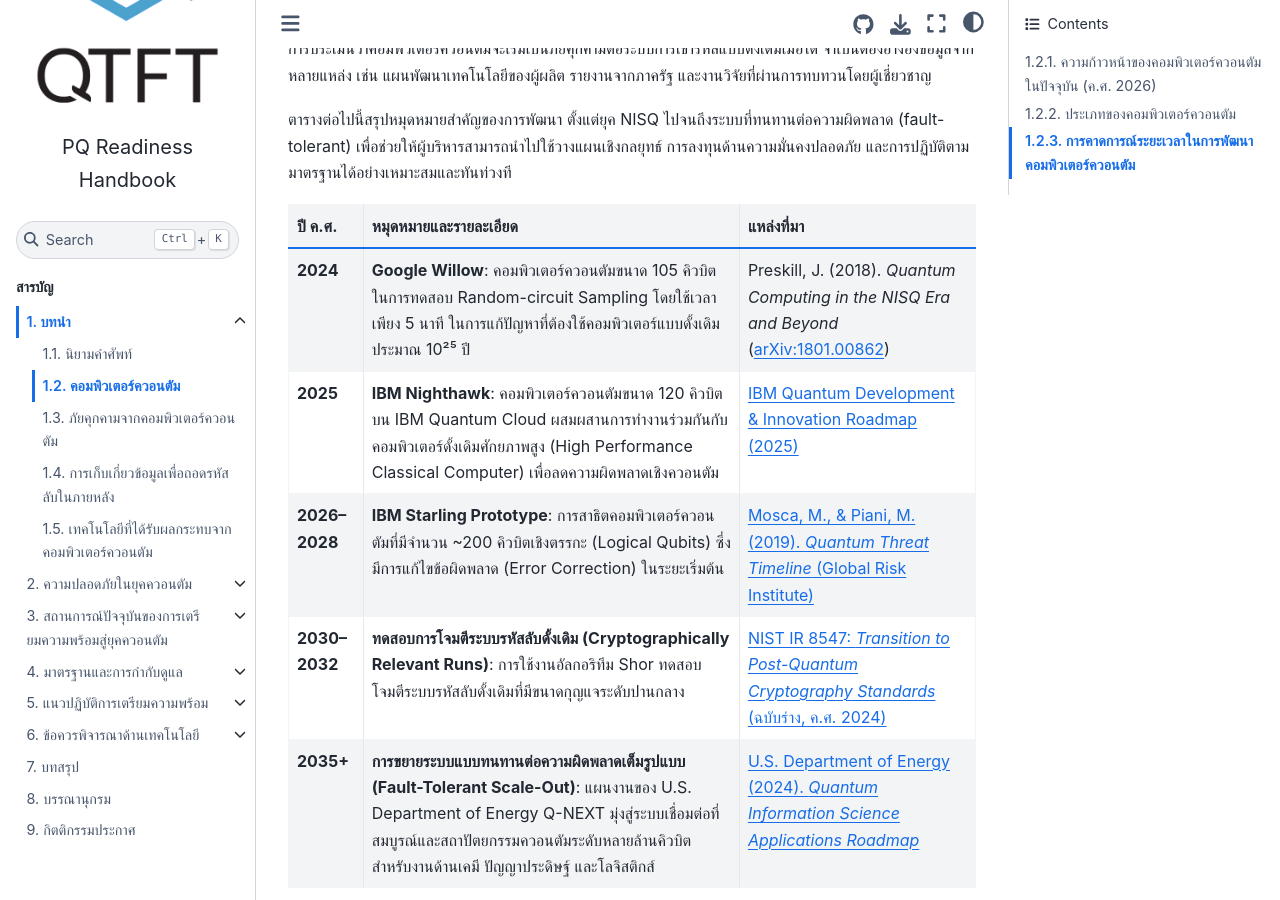
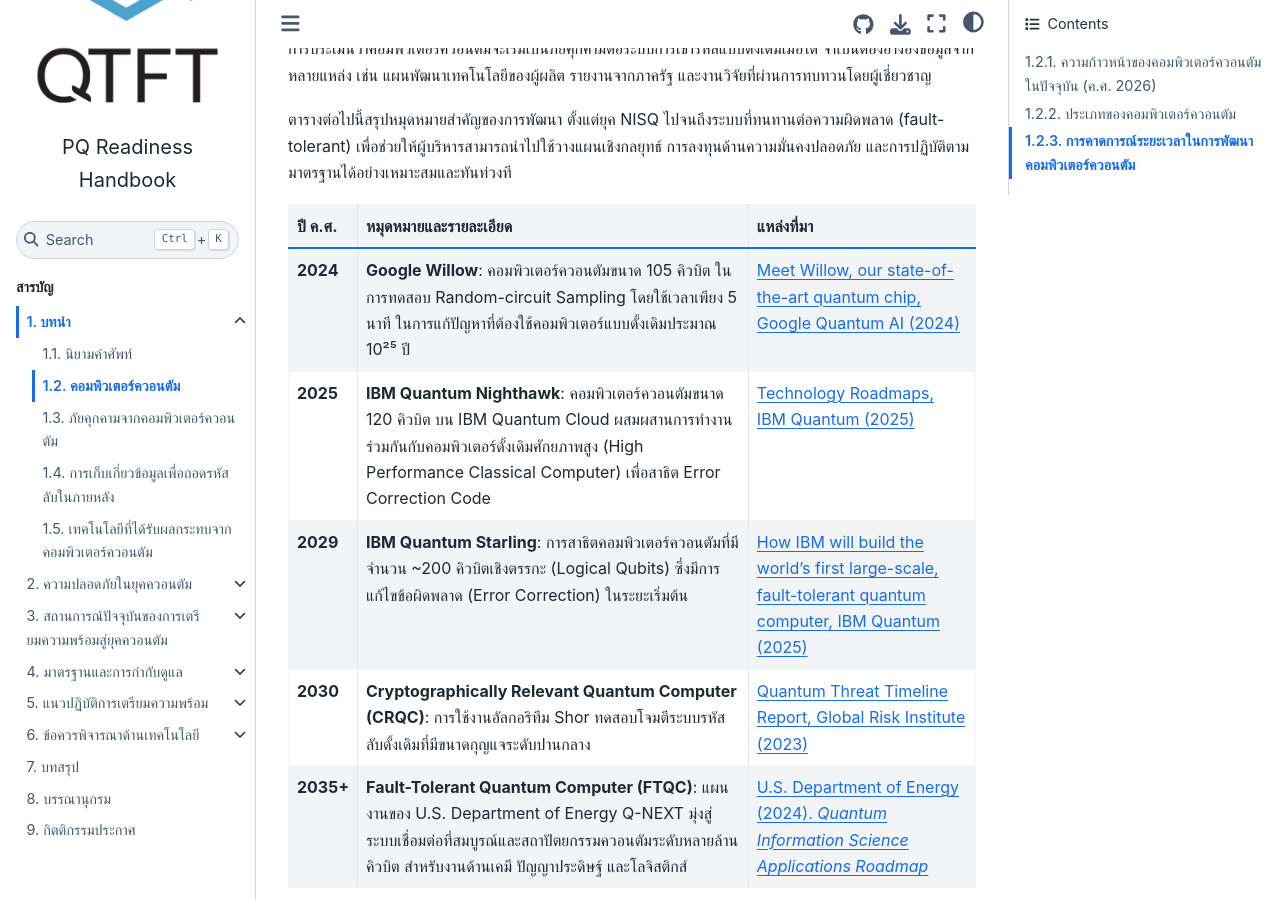
Before and after one commit to qtft/pq-readiness-handbook, a Jupyter Book: the page built from book/introduction/quantum-computer.md, in a window 1280 px wide and 900 px high, scrolled down 2376 px. Built offline with Jupyter Book 1.0.4 settings and Sphinx 7.4.7 and the Sphinx Book theme 1.1.4, drawn with Linux system fonts in a browser that asks for light colours; comment, search, counter and statistics services are not loaded; cross-references to code outside the pages are shown as plain code.

Commit message:
quantum computer

```diff
--- a/book/introduction/quantum-computer.md
+++ b/book/introduction/quantum-computer.md
@@ -37,8 +37,8 @@
 
 | ปี ค.ศ. | หมุดหมายและรายละเอียด | แหล่งที่มา |
 |---------|------------------------|------------|
-| **2024** | **Google Willow**: คอมพิวเตอร์ควอนตัมขนาด 105 คิวบิต ในการทดสอบ Random-circuit Sampling โดยใช้เวลาเพียง 5 นาที ในการแก้ปัญหาที่ต้องใช้คอมพิวเตอร์แบบดั้งเดิมประมาณ 10²⁵ ปี | Preskill, J. (2018). *Quantum Computing in the NISQ Era and Beyond* ([arXiv:1801.00862](https://arxiv.org/abs/1801.00862)) |
-| **2025** | **IBM Nighthawk**: คอมพิวเตอร์ควอนตัมขนาด 120 คิวบิต บน IBM Quantum Cloud ผสมผสานการทำงานร่วมกันกับคอมพิวเตอร์ดั้งเดิมศักยภาพสูง (High Performance Classical Computer) เพื่อลดความผิดพลาดเชิงควอนตัม | [IBM Quantum Development & Innovation Roadmap (2025)](https://www.ibm.com/roadmaps/quantum/2025/) |
-| **2026–2028** | **IBM Starling Prototype**: การสาธิตคอมพิวเตอร์ควอนตัมที่มีจำนวน ~200 คิวบิตเชิงตรรกะ (Logical Qubits) ซึ่งมีการแก้ไขข้อผิดพลาด (Error Correction) ในระยะเริ่มต้น | [Mosca, M., & Piani, M. (2019). *Quantum Threat Timeline* (Global Risk Institute)](https://globalriskinstitute.org/publication/quantum-threat-timeline/) |
-| **2030–2032** | **ทดสอบการโจมตีระบบรหัสลับดั้งเดิม (Cryptographically Relevant Runs)**: การใช้งานอัลกอริทึม Shor ทดสอบโจมตีระบบรหัสลับดั้งเดิมที่มีขนาดกุญแจระดับปานกลาง | [NIST IR 8547: *Transition to Post-Quantum Cryptography Standards* (ฉบับร่าง, ค.ศ. 2024)](https://csrc.nist.gov/pubs/ir/8547/ipd) |
-| **2035+** | **การขยายระบบแบบทนทานต่อความผิดพลาดเต็มรูปแบบ (Fault-Tolerant Scale-Out)**: แผนงานของ U.S. Department of Energy Q-NEXT มุ่งสู่ระบบเชื่อมต่อที่สมบูรณ์และสถาปัตยกรรมควอนตัมระดับหลายล้านคิวบิต สำหรับงานด้านเคมี ปัญญาประดิษฐ์ และโลจิสติกส์ | [U.S. Department of Energy (2024). *Quantum Information Science Applications Roadmap*](https://www.quantum.gov/wp-content/uploads/2024/12/DOE_QIS_Roadmap_Final.pdf) |
+| **2024** | **Google Willow**: คอมพิวเตอร์ควอนตัมขนาด 105 คิวบิต ในการทดสอบ Random-circuit Sampling โดยใช้เวลาเพียง 5 นาที ในการแก้ปัญหาที่ต้องใช้คอมพิวเตอร์แบบดั้งเดิมประมาณ 10²⁵ ปี | [Meet Willow, our state-of-the-art quantum chip, Google Quantum AI (2024)](https://blog.google/innovation-and-ai/technology/research/google-willow-quantum-chip/) |
+| **2025** | **IBM Quantum Nighthawk**: คอมพิวเตอร์ควอนตัมขนาด 120 คิวบิต บน IBM Quantum Cloud ผสมผสานการทำงานร่วมกันกับคอมพิวเตอร์ดั้งเดิมศักยภาพสูง (High Performance Classical Computer) เพื่อสาธิต Error Correction Code | [ Technology Roadmaps, IBM Quantum (2025)](https://www.ibm.com/roadmaps/quantum/2025/) |
+| **2029** | **IBM Quantum Starling**: การสาธิตคอมพิวเตอร์ควอนตัมที่มีจำนวน ~200 คิวบิตเชิงตรรกะ (Logical Qubits) ซึ่งมีการแก้ไขข้อผิดพลาด (Error Correction) ในระยะเริ่มต้น | [How IBM will build the world's first large-scale, fault-tolerant quantum computer, IBM Quantum (2025)](https://www.ibm.com/quantum/blog/large-scale-ftqc) |
+| **2030** | **Cryptographically Relevant Quantum Computer (CRQC)**: การใช้งานอัลกอริทึม Shor ทดสอบโจมตีระบบรหัสลับดั้งเดิมที่มีขนาดกุญแจระดับปานกลาง | [Quantum Threat Timeline Report, Global Risk Institute (2023)](https://globalriskinstitute.org/publication/2023-quantum-threat-timeline-report/) |
+| **2035+** | **Fault-Tolerant Quantum Computer (FTQC)**: แผนงานของ U.S. Department of Energy Q-NEXT มุ่งสู่ระบบเชื่อมต่อที่สมบูรณ์และสถาปัตยกรรมควอนตัมระดับหลายล้านคิวบิต สำหรับงานด้านเคมี ปัญญาประดิษฐ์ และโลจิสติกส์ | [U.S. Department of Energy (2024). *Quantum Information Science Applications Roadmap*](https://www.quantum.gov/wp-content/uploads/2024/12/DOE_QIS_Roadmap_Final.pdf) |
```
